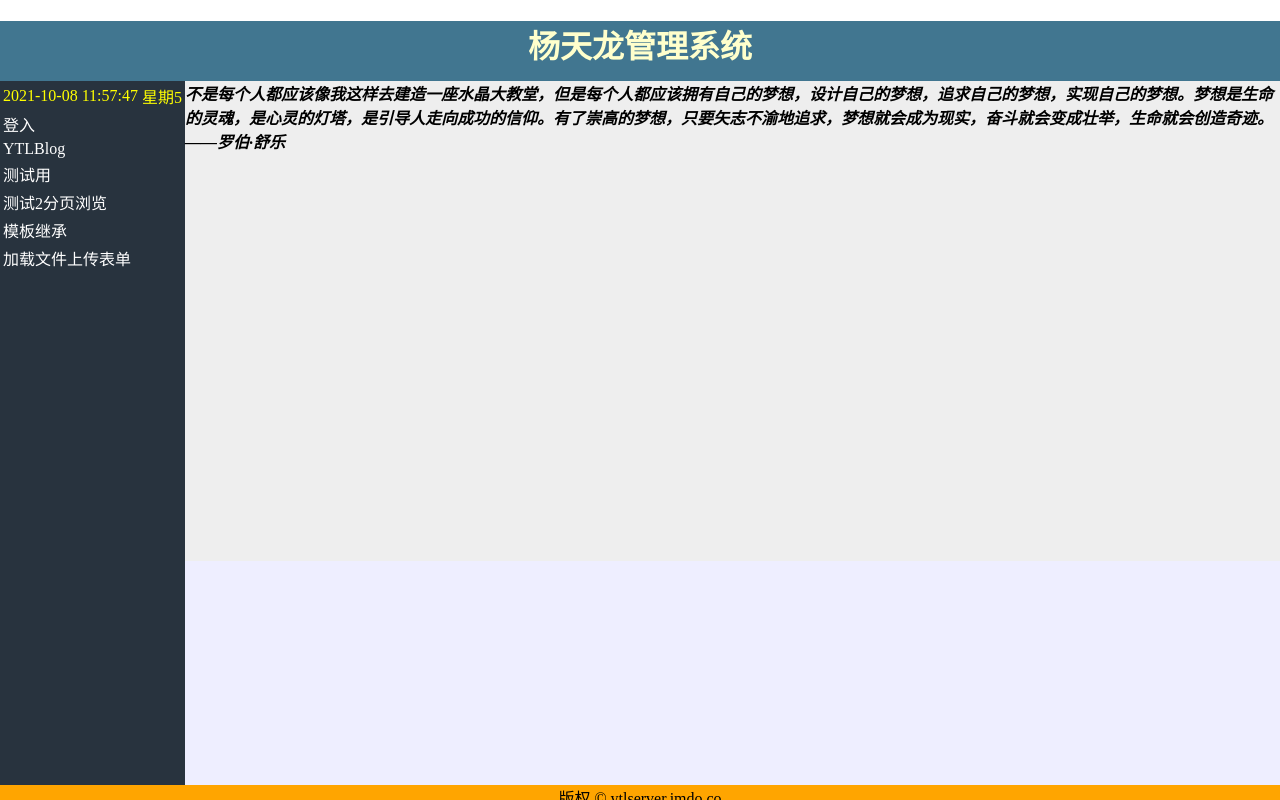
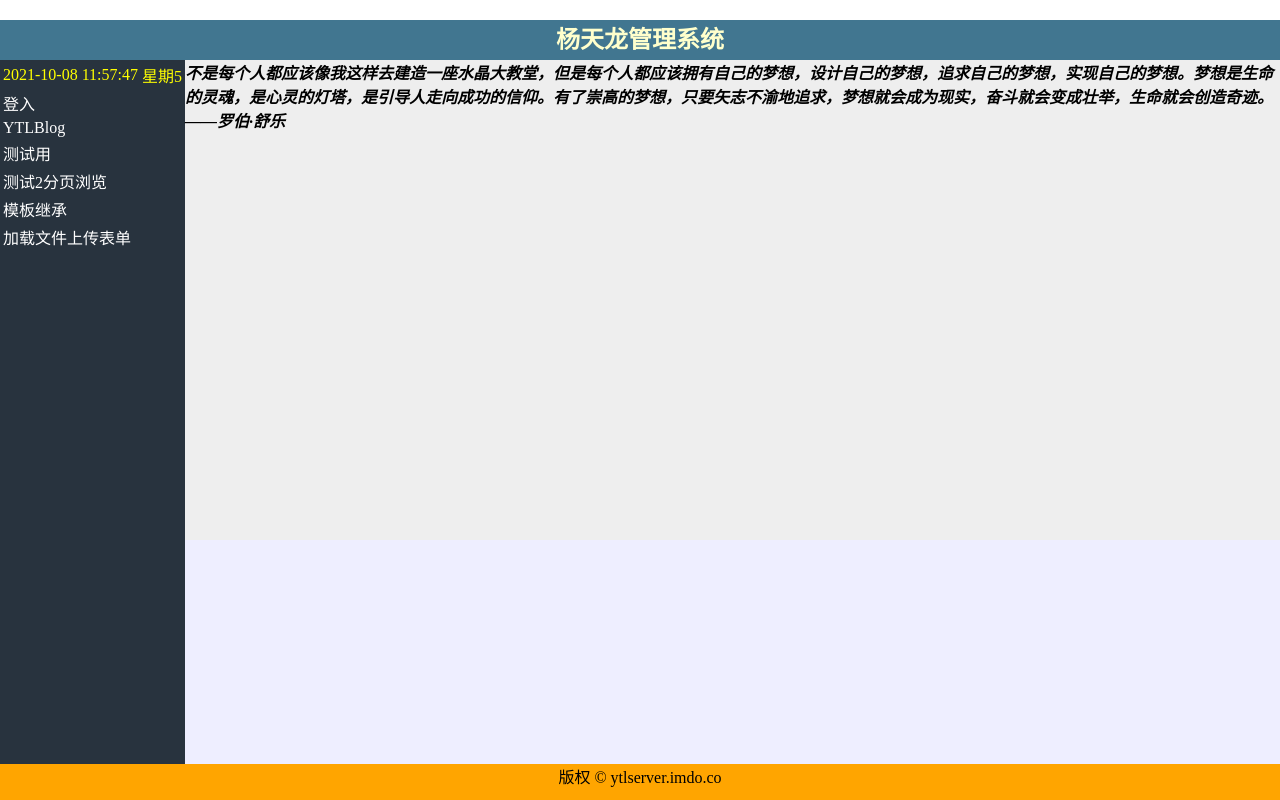
Before and after one commit to YtlGitHub/YTLDjangoSever, a Django app: page / in a window 1280 px wide. Run offline with Django 3.2, Linux system fonts and the light colour scheme.

Commit message:
Update index.html

```diff
--- a/mydemo/templates/myapp/index/index.html
+++ b/mydemo/templates/myapp/index/index.html
@@ -11,8 +11,8 @@
 	</style>
 </head>
 <body>
-<div id="header" style="background-color: #417690; color: #ffc; height:7.5%; width:100%;">
-<h1 style="margin-bottom:0; text-align:center;">杨天龙管理系统</h1></div>
+<div id="header" style="background-color: #417690; color: #ffc; height:5%; width:100%;">
+<h2 style="margin-bottom:0; text-align:center;">杨天龙管理系统</h2></div>
 
 <div id="menu" style="background-color: rgb(40, 51, 62);height:88%;float:left;">
 <table>
@@ -47,7 +47,7 @@
 <div id="content" style="background-color:#eef; height:28%; width:100%;">
 <!-- <iframe src="https://ytlserver.imdo.co/" name="myframe" frameborder="1" width="73%" height="780"></iframe> --></div>
 
-<div id="footer" style=" background-color:#FFA500;clear:both;text-align:center;">
+<div id="footer" style="height:5%; background-color:#FFA500;clear:both;text-align:center;">
 版权 © ytlserver.imdo.co</div>
 </body>
 </html>
```
